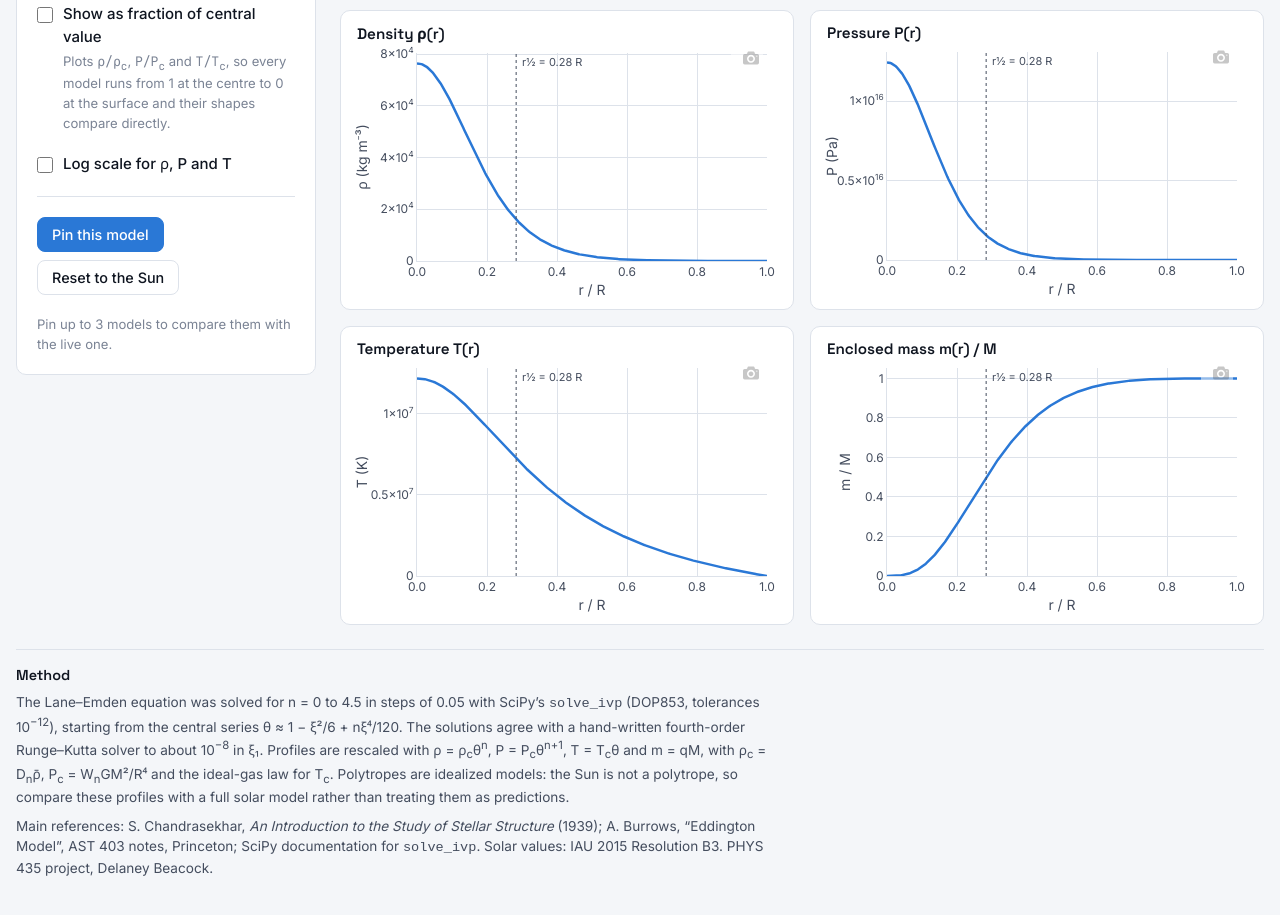
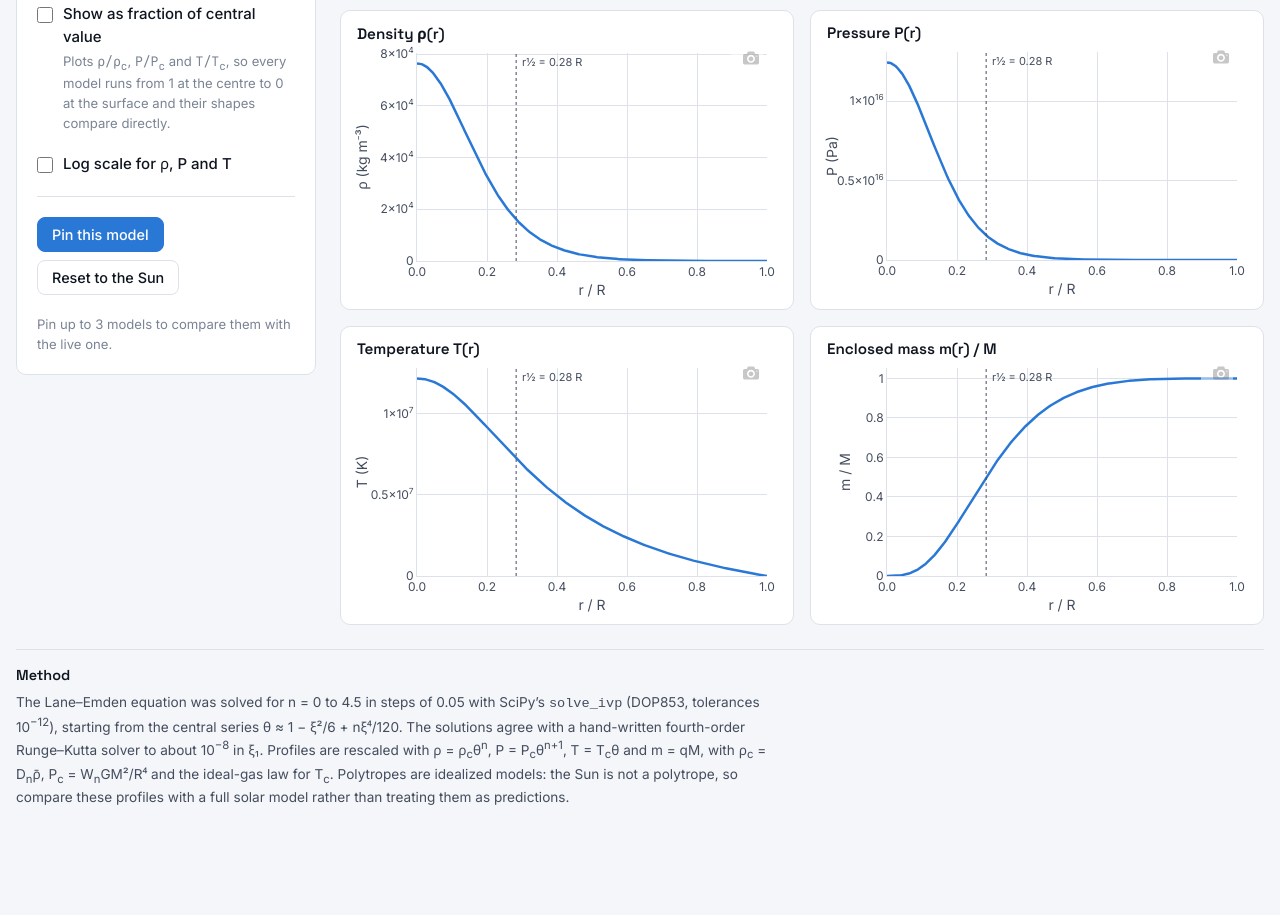
Before and after one commit to dellabeak-ctrl/stellar, a plain HTML site: page index.html in a window 1280 px wide. Shown: the part 658-1573 px from the top of the page. After the commit the page ends 1506 px from the top, so only its background shows below. Drawn offline with nearby package versions, Linux system fonts and the light colour scheme.

Commit message:
Remove main references from footer in index.html
Removed references to main sources from the footer.

```diff
--- a/index.html
+++ b/index.html
@@ -482,10 +482,6 @@ footer h2 { font: 600 0.9rem var(--font-display); margin: 0; color: var(--ink);
       the ideal-gas law for T<sub>c</sub>. Polytropes are idealized models: the Sun is not a
       polytrope, so compare these profiles with a full solar model rather than treating them
       as predictions.</p>
-    <p>Main references: S. Chandrasekhar, <i>An Introduction to the Study of Stellar
-      Structure</i> (1939); A. Burrows, “Eddington Model”, AST 403 notes, Princeton; SciPy
-      documentation for <code>solve_ivp</code>. Solar values: IAU 2015 Resolution B3.
-      PHYS 435 project, Delaney Beacock.</p>
   </footer>
 </div>
 
```
